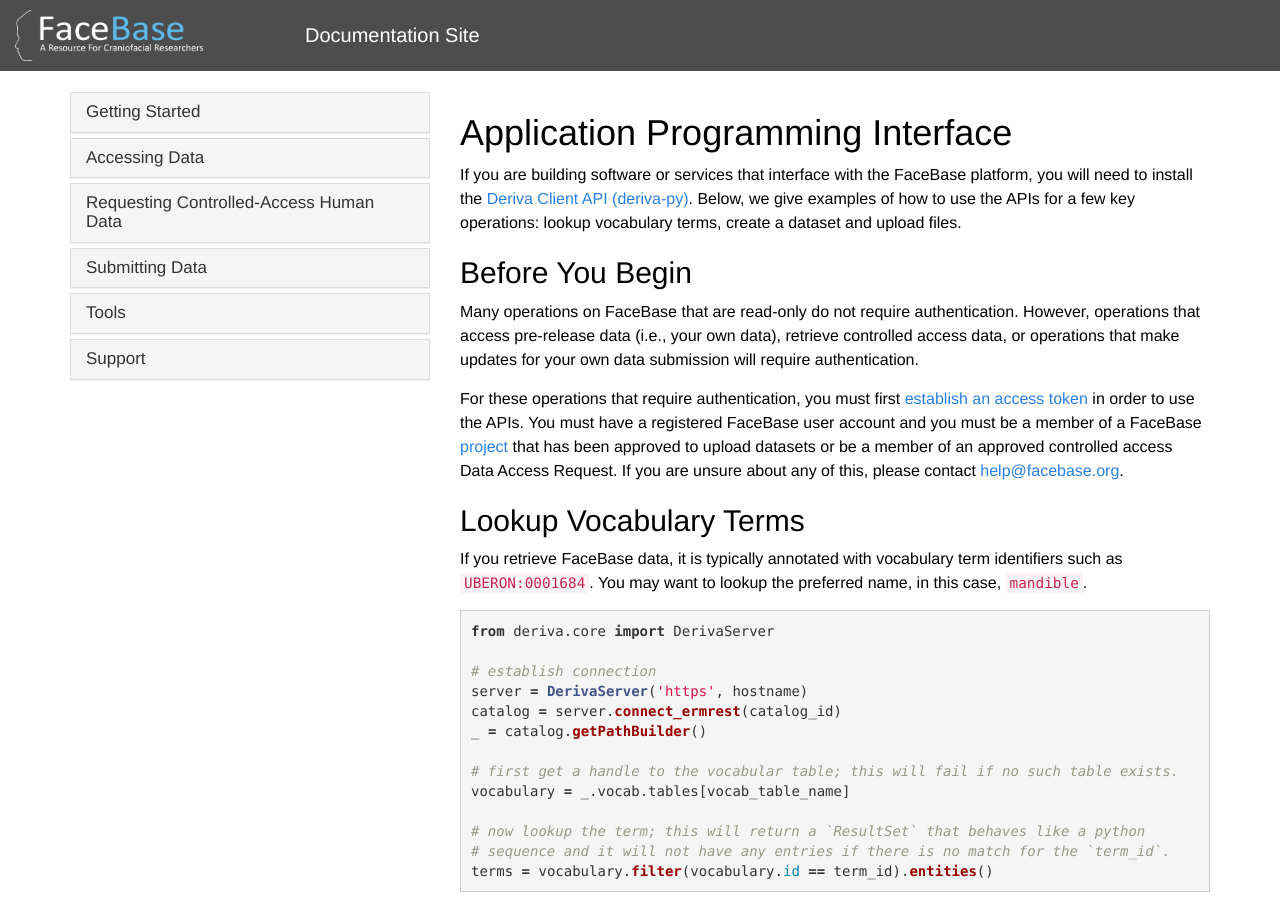
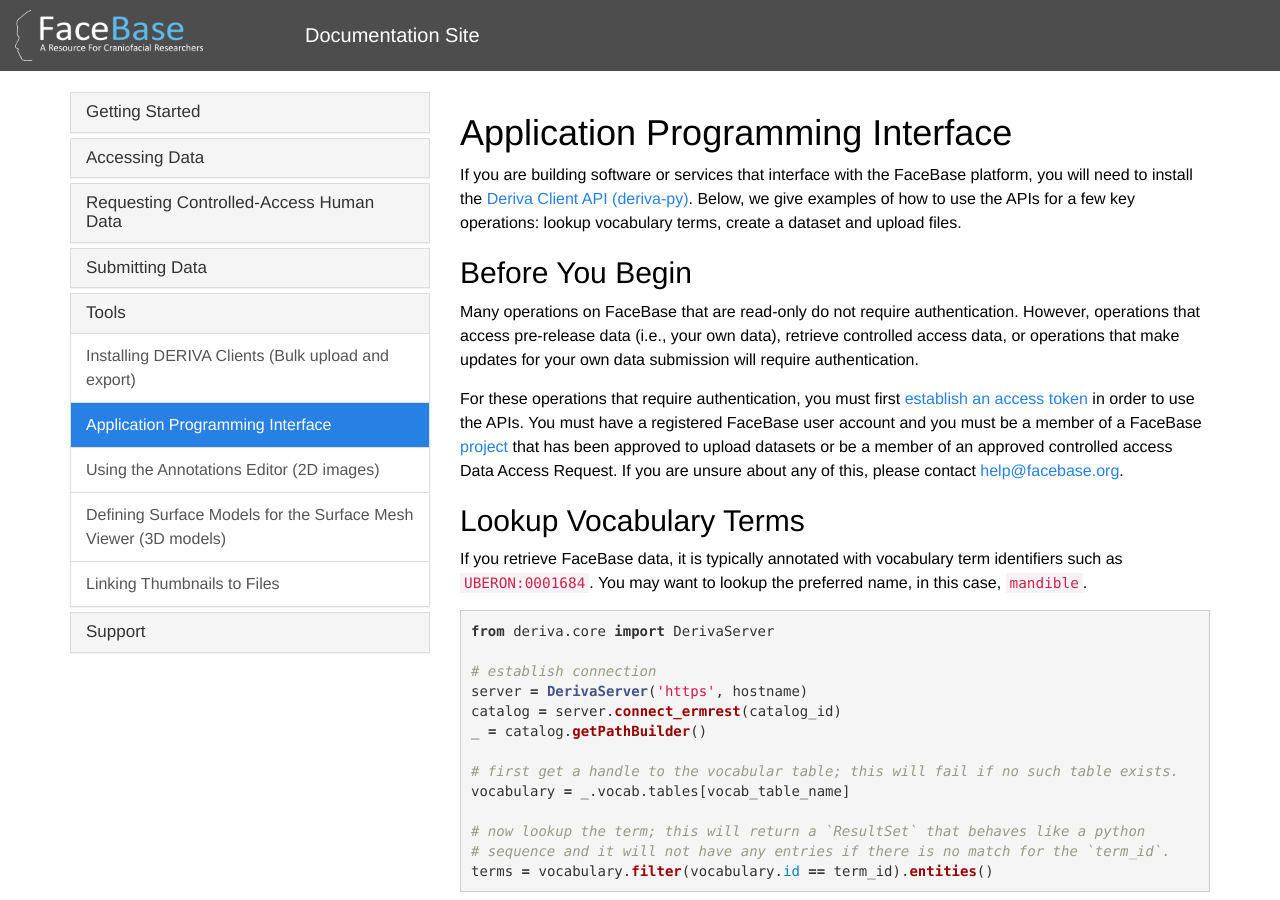
Before and after one commit to informatics-isi-edu/facebase-docs, a Jekyll site: the page built from docs/_docs/tools/Application-Programming-Interface.md, in a window 1280 px wide and 900 px high. Built offline with Jekyll 4.4.1, drawn with Linux system fonts in a browser that asks for light colours; comment, search, counter and statistics services are not loaded.

Commit message:
fixing renaming

```diff
--- a/docs/_data/docs.yml
+++ b/docs/_data/docs.yml
@@ -43,7 +43,7 @@
 - title: Tools
   docs:
   - Deriva-Clients
-  - Application-Programmatic-Interface
+  - Application-Programming-Interface
   - annotating-images
   - Define-Surface-Model
   - Linking-Thumbnails-to-Files
```
Also changed, not shown: docs/_docs/tools/Application-Programming-Interface.md (renamed from docs/_docs/tools/Application-Programmatic-Interface.md).
